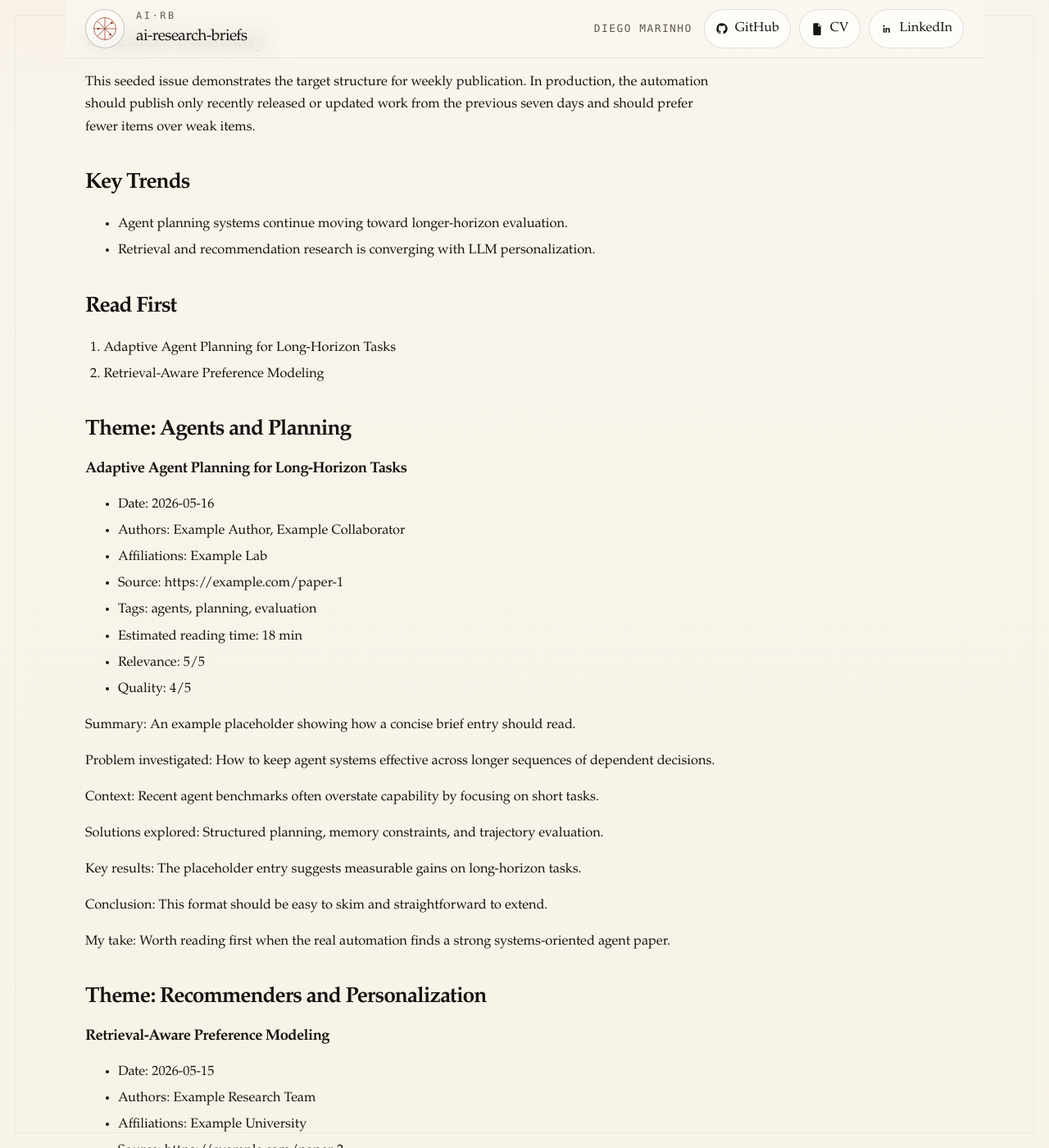
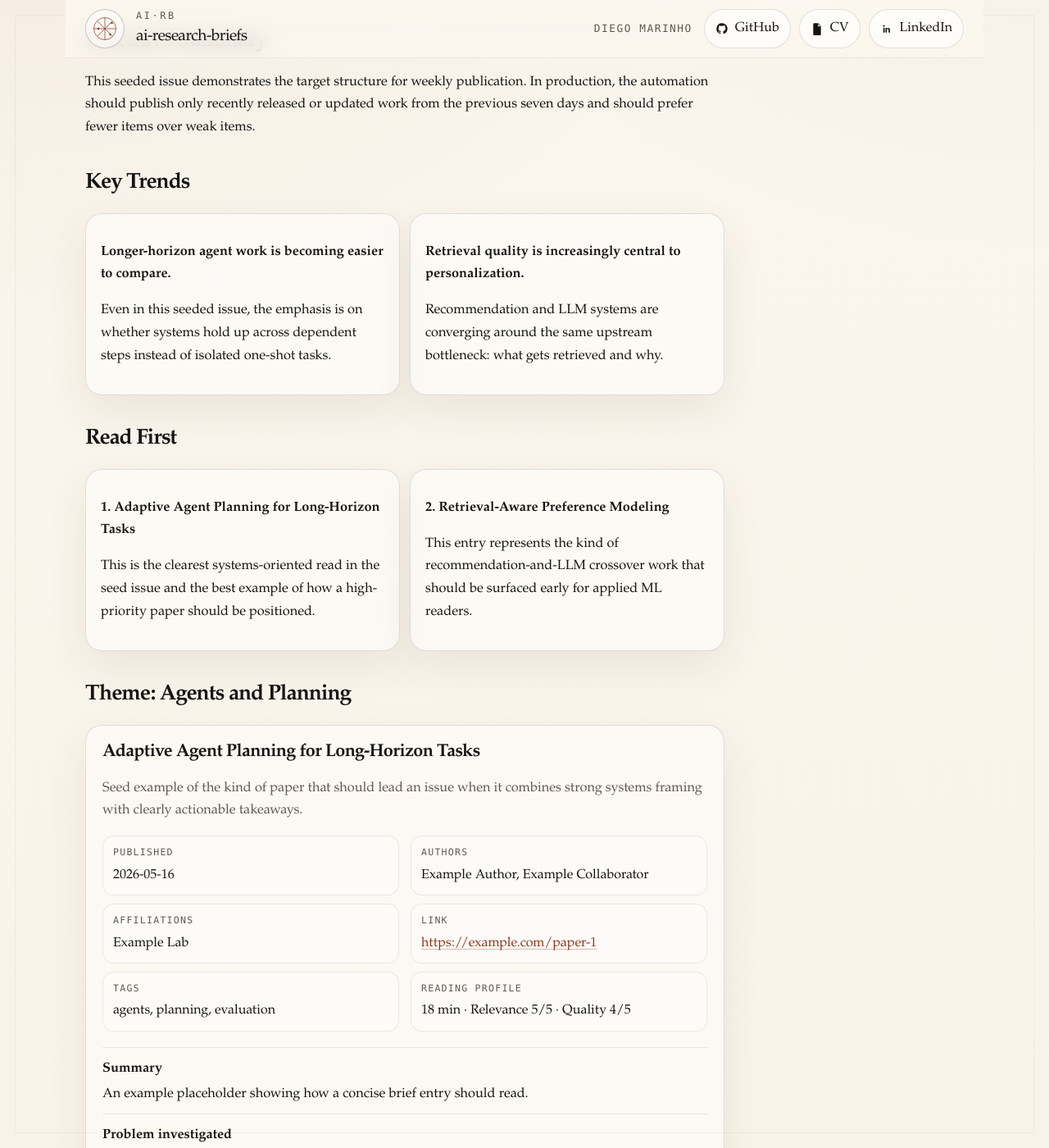
Before and after one commit to dmoliveira/ai-research-briefs, a Jekyll site: the page built from docs/2026/05/2026-05-16.md, in a window 1280 px wide and 1400 px high, scrolled down 726 px. Shown: the whole window at 82% size. Built offline with Jekyll 4.4.1, drawn with Linux system fonts in a browser that asks for light colours; some of the changed text lies outside the part shown.

Commit message:
Improve brief article scanability with structured entry cards

```diff
--- a/docs/2026/05/2026-05-16.md
+++ b/docs/2026/05/2026-05-16.md
@@ -39,81 +39,145 @@ This seeded issue demonstrates the target structure for weekly publication. In p
 
 ## Key Trends
 
-- Agent planning systems continue moving toward longer-horizon evaluation.
-- Retrieval and recommendation research is converging with LLM personalization.
+<div class="brief-trend-grid">
+  <div class="brief-trend-card">
+    <p><strong>Longer-horizon agent work is becoming easier to compare.</strong></p>
+    <p>Even in this seeded issue, the emphasis is on whether systems hold up across dependent steps instead of isolated one-shot tasks.</p>
+  </div>
+  <div class="brief-trend-card">
+    <p><strong>Retrieval quality is increasingly central to personalization.</strong></p>
+    <p>Recommendation and LLM systems are converging around the same upstream bottleneck: what gets retrieved and why.</p>
+  </div>
+</div>
 
 ## Read First
 
-1. Adaptive Agent Planning for Long-Horizon Tasks
-2. Retrieval-Aware Preference Modeling
+<div class="brief-priority-grid">
+  <div class="brief-priority-card">
+    <p><strong>1. Adaptive Agent Planning for Long-Horizon Tasks</strong></p>
+    <p>This is the clearest systems-oriented read in the seed issue and the best example of how a high-priority paper should be positioned.</p>
+  </div>
+  <div class="brief-priority-card">
+    <p><strong>2. Retrieval-Aware Preference Modeling</strong></p>
+    <p>This entry represents the kind of recommendation-and-LLM crossover work that should be surfaced early for applied ML readers.</p>
+  </div>
+</div>
 
 ## Theme: Agents and Planning
 
-### Adaptive Agent Planning for Long-Horizon Tasks
+<article class="entry-card">
+  <h3>Adaptive Agent Planning for Long-Horizon Tasks</h3>
+  <p class="entry-summary">Seed example of the kind of paper that should lead an issue when it combines strong systems framing with clearly actionable takeaways.</p>
 
-- Date: 2026-05-16
-- Authors: Example Author, Example Collaborator
-- Affiliations: Example Lab
-- Source: https://example.com/paper-1
-- Tags: agents, planning, evaluation
-- Estimated reading time: 18 min
-- Relevance: 5/5
-- Quality: 4/5
+  <div class="entry-meta-grid">
+    <div class="entry-meta-item">
+      <span class="entry-meta-label">Published</span>
+      <span>2026-05-16</span>
+    </div>
+    <div class="entry-meta-item">
+      <span class="entry-meta-label">Authors</span>
+      <span>Example Author, Example Collaborator</span>
+    </div>
+    <div class="entry-meta-item">
+      <span class="entry-meta-label">Affiliations</span>
+      <span>Example Lab</span>
+    </div>
+    <div class="entry-meta-item">
+      <span class="entry-meta-label">Link</span>
+      <span><a class="entry-link" href="https://example.com/paper-1">https://example.com/paper-1</a></span>
+    </div>
+    <div class="entry-meta-item">
+      <span class="entry-meta-label">Tags</span>
+      <span>agents, planning, evaluation</span>
+    </div>
+    <div class="entry-meta-item">
+      <span class="entry-meta-label">Reading profile</span>
+      <span>18 min · Relevance 5/5 · Quality 4/5</span>
+    </div>
+  </div>
 
-Summary:
-An example placeholder showing how a concise brief entry should read.
-
-Problem investigated:
-How to keep agent systems effective across longer sequences of dependent decisions.
-
-Context:
-Recent agent benchmarks often overstate capability by focusing on short tasks.
-
-Solutions explored:
-Structured planning, memory constraints, and trajectory evaluation.
-
-Key results:
-The placeholder entry suggests measurable gains on long-horizon tasks.
-
-Conclusion:
-This format should be easy to skim and straightforward to extend.
-
-My take:
-Worth reading first when the real automation finds a strong systems-oriented agent paper.
+  <div class="entry-section-grid">
+    <div class="entry-section">
+      <p><span class="entry-section-title">Summary</span>An example placeholder showing how a concise brief entry should read.</p>
+    </div>
+    <div class="entry-section">
+      <p><span class="entry-section-title">Problem investigated</span>How to keep agent systems effective across longer sequences of dependent decisions.</p>
+    </div>
+    <div class="entry-section">
+      <p><span class="entry-section-title">Context</span>Recent agent benchmarks often overstate capability by focusing on short tasks.</p>
+    </div>
+    <div class="entry-section">
+      <p><span class="entry-section-title">Solutions explored</span>Structured planning, memory constraints, and trajectory evaluation.</p>
+    </div>
+    <div class="entry-section">
+      <p><span class="entry-section-title">Key results</span>The placeholder entry suggests measurable gains on long-horizon tasks.</p>
+    </div>
+    <div class="entry-section">
+      <p><span class="entry-section-title">Conclusion</span>This format should be easy to skim and straightforward to extend.</p>
+    </div>
+    <div class="entry-section">
+      <p><span class="entry-section-title">My take</span>Worth reading first when the real automation finds a strong systems-oriented agent paper.</p>
+    </div>
+  </div>
+</article>
 
 ## Theme: Recommenders and Personalization
 
-### Retrieval-Aware Preference Modeling
+<article class="entry-card">
+  <h3>Retrieval-Aware Preference Modeling</h3>
+  <p class="entry-summary">Seed example of a recommendation-and-retrieval paper that would matter because it translates directly into personalization quality and ranking behavior.</p>
 
-- Date: 2026-05-15
-- Authors: Example Research Team
-- Affiliations: Example University
-- Source: https://example.com/paper-2
-- Tags: recommenders, retrieval, personalization
-- Estimated reading time: 14 min
-- Relevance: 4/5
-- Quality: 4/5
+  <div class="entry-meta-grid">
+    <div class="entry-meta-item">
+      <span class="entry-meta-label">Published</span>
+      <span>2026-05-15</span>
+    </div>
+    <div class="entry-meta-item">
+      <span class="entry-meta-label">Authors</span>
+      <span>Example Research Team</span>
+    </div>
+    <div class="entry-meta-item">
+      <span class="entry-meta-label">Affiliations</span>
+      <span>Example University</span>
+    </div>
+    <div class="entry-meta-item">
+      <span class="entry-meta-label">Link</span>
+      <span><a class="entry-link" href="https://example.com/paper-2">https://example.com/paper-2</a></span>
+    </div>
+    <div class="entry-meta-item">
+      <span class="entry-meta-label">Tags</span>
+      <span>recommenders, retrieval, personalization</span>
+    </div>
+    <div class="entry-meta-item">
+      <span class="entry-meta-label">Reading profile</span>
+      <span>14 min · Relevance 4/5 · Quality 4/5</span>
+    </div>
+  </div>
 
-Summary:
-Another placeholder entry for the target content model.
-
-Problem investigated:
-How to improve personalization when retrieval quality limits downstream ranking quality.
-
-Context:
-Recommender pipelines increasingly blend embedding retrieval and generative modeling.
-
-Solutions explored:
-Joint retrieval-aware scoring and preference refinement.
-
-Key results:
-The example shows the expected outline rather than real findings.
-
-Conclusion:
-Future briefs should keep the same structure but replace this section with real evidence.
-
-My take:
-Useful as a template for applied ML readers who want the main signal quickly.
+  <div class="entry-section-grid">
+    <div class="entry-section">
+      <p><span class="entry-section-title">Summary</span>Another placeholder entry for the target content model.</p>
+    </div>
+    <div class="entry-section">
+      <p><span class="entry-section-title">Problem investigated</span>How to improve personalization when retrieval quality limits downstream ranking quality.</p>
+    </div>
+    <div class="entry-section">
+      <p><span class="entry-section-title">Context</span>Recommender pipelines increasingly blend embedding retrieval and generative modeling.</p>
+    </div>
+    <div class="entry-section">
+      <p><span class="entry-section-title">Solutions explored</span>Joint retrieval-aware scoring and preference refinement.</p>
+    </div>
+    <div class="entry-section">
+      <p><span class="entry-section-title">Key results</span>The example shows the expected outline rather than real findings.</p>
+    </div>
+    <div class="entry-section">
+      <p><span class="entry-section-title">Conclusion</span>Future briefs should keep the same structure but replace this section with real evidence.</p>
+    </div>
+    <div class="entry-section">
+      <p><span class="entry-section-title">My take</span>Useful as a template for applied ML readers who want the main signal quickly.</p>
+    </div>
+  </div>
+</article>
 
 ## Caveats
 
--- a/docs/assets/style.css
+++ b/docs/assets/style.css
@@ -589,6 +589,14 @@ a:hover {
   margin-top: 0.28rem;
 }
 
+.brief-trend-grid,
+.brief-priority-grid {
+  display: grid;
+  gap: 12px;
+  grid-template-columns: repeat(2, minmax(0, 1fr));
+  margin: 1rem 0 1.5rem;
+}
+
 .content blockquote {
   margin: 1.4rem 0;
   padding: 1rem 1.1rem;
@@ -615,6 +623,89 @@ a:hover {
 .note-block ul,
 .note-block ol {
   margin-bottom: 0;
+}
+
+.brief-priority-card,
+.brief-trend-card,
+.entry-card {
+  background: rgba(255, 255, 255, 0.48);
+  border: 1px solid var(--line);
+  border-radius: 20px;
+  box-shadow: var(--shadow);
+}
+
+.brief-priority-card,
+.brief-trend-card {
+  padding: 16px 18px;
+}
+
+.entry-card {
+  padding: 20px 20px 18px;
+  margin: 1rem 0 1.5rem;
+}
+
+.entry-card h3 {
+  margin-top: 0;
+  margin-bottom: 0.5rem;
+  font-size: 1.35rem;
+}
+
+.entry-summary {
+  color: var(--muted);
+  font-size: 1.03rem;
+}
+
+.entry-meta-grid,
+.entry-section-grid {
+  display: grid;
+  gap: 10px 14px;
+}
+
+.entry-meta-grid {
+  grid-template-columns: repeat(2, minmax(0, 1fr));
+  margin: 1rem 0 1.2rem;
+}
+
+.entry-meta-item {
+  padding: 10px 12px;
+  border-radius: 14px;
+  background: rgba(255, 255, 255, 0.42);
+  border: 1px solid rgba(22, 20, 18, 0.08);
+}
+
+.entry-meta-label {
+  display: block;
+  margin-bottom: 0.25rem;
+  font-family: "JetBrains Mono", "SFMono-Regular", Menlo, monospace;
+  font-size: 0.72rem;
+  letter-spacing: 0.11em;
+  text-transform: uppercase;
+  color: var(--muted);
+}
+
+.entry-section-grid {
+  grid-template-columns: 1fr;
+  margin-top: 0.9rem;
+}
+
+.entry-section {
+  padding-top: 0.75rem;
+  border-top: 1px solid rgba(22, 20, 18, 0.08);
+}
+
+.entry-section p {
+  margin: 0;
+}
+
+.entry-section-title {
+  display: block;
+  margin-bottom: 0.2rem;
+  font-weight: 700;
+  color: var(--ink);
+}
+
+.entry-link {
+  word-break: break-word;
 }
 
 .content hr {
@@ -670,6 +761,11 @@ a:hover {
   }
 
   .brief-callout {
+    grid-template-columns: 1fr;
+  }
+
+  .brief-trend-grid,
+  .brief-priority-grid {
     grid-template-columns: 1fr;
   }
 
@@ -735,6 +831,10 @@ a:hover {
     align-items: flex-start;
   }
 
+  .entry-meta-grid {
+    grid-template-columns: 1fr;
+  }
+
   .content p,
   .content li {
     font-size: 1rem;
```
